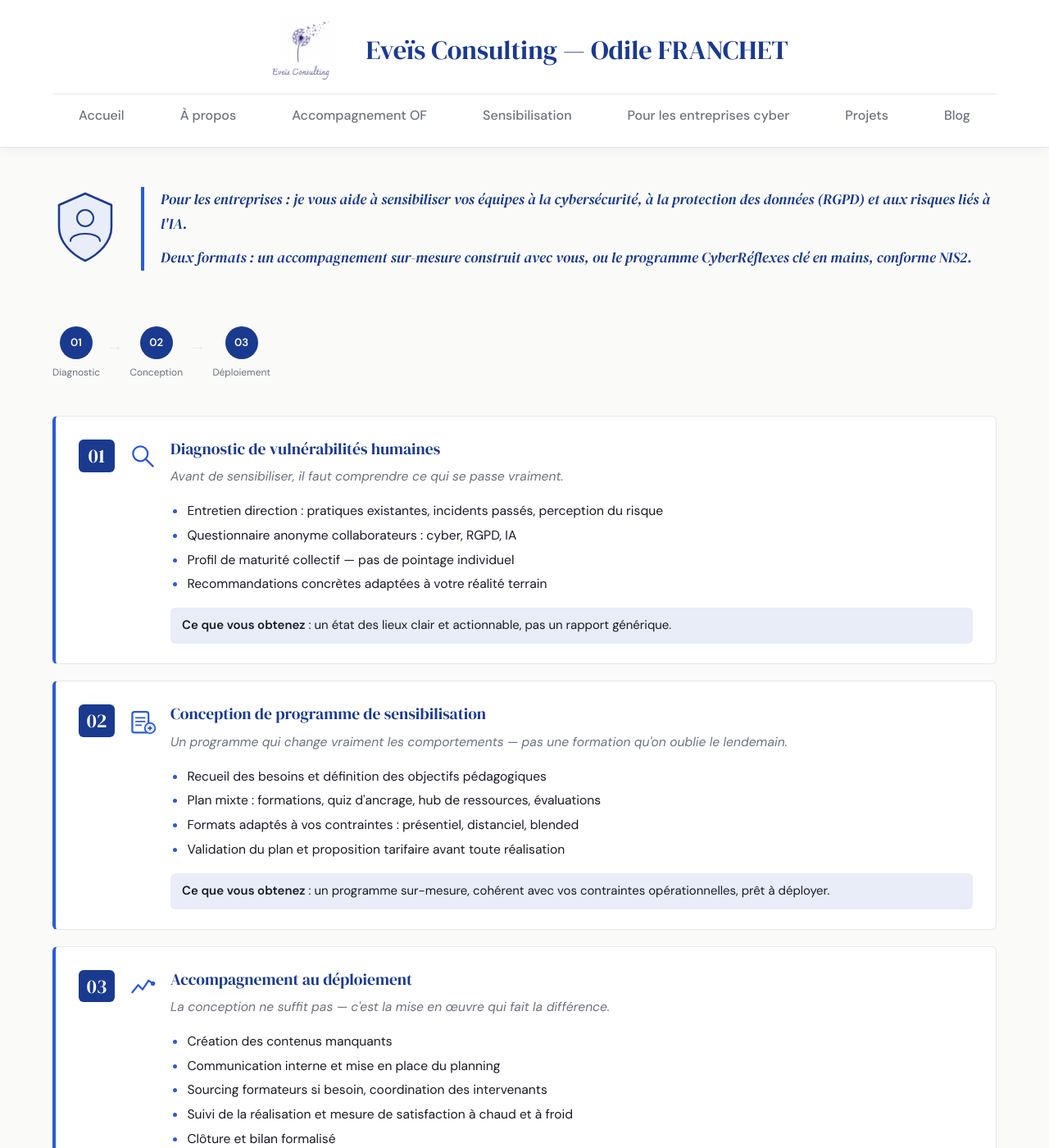
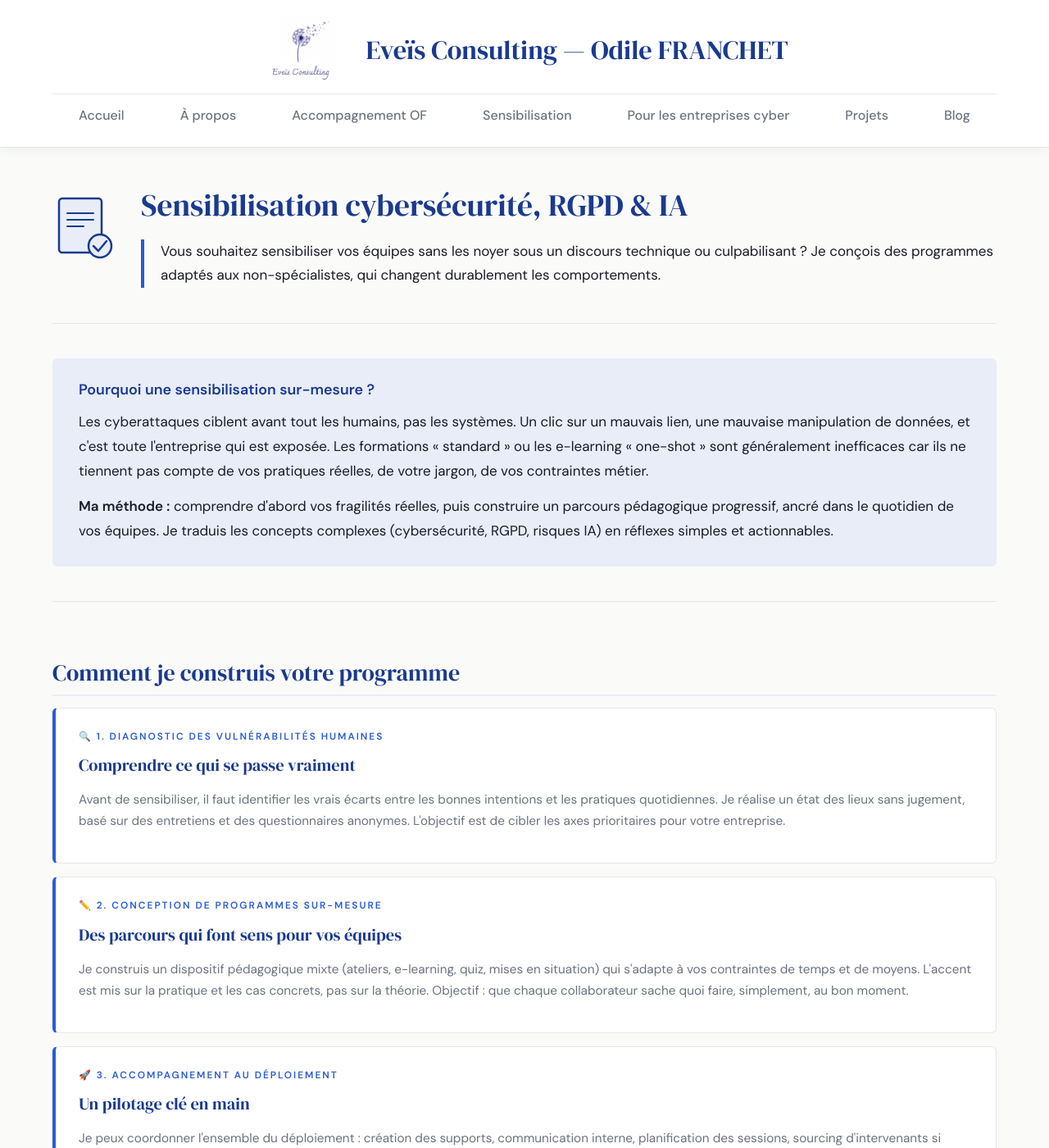
Before and after one commit to ofranchet73/eveis-consulting, a Jekyll site: the page built from entreprises.html, in a window 1280 px wide and 1400 px high. Shown: the whole window at 82% size. Built offline with Jekyll 4.4.1, drawn with Linux system fonts in a browser that asks for light colours; some of the changed text lies outside the part shown.

Commit message:
Update entreprises.html

```diff
--- a/entreprises.html
+++ b/entreprises.html
@@ -1,187 +1,142 @@
 ---
 layout: default
+title: "Sensibilisation cybersécurité — Entreprises & PME"
 ---
+
 <div class="page-wrap">
   <div class="page-body">
 
+    <!-- En-tête avec le picto SVG original -->
     <div class="prestation-hero">
       <svg class="prestation-picto" viewBox="0 0 80 90" xmlns="http://www.w3.org/2000/svg">
-        <path d="M40 4 L72 18 L72 45 C72 63 57 78 40 86 C23 78 8 63 8 45 L8 18 Z" fill="#e8edf8" stroke="#1a3a8f" stroke-width="2.5" stroke-linejoin="round"/>
-        <circle cx="40" cy="34" r="10" fill="none" stroke="#1a3a8f" stroke-width="2"/>
-        <path d="M22 62 C22 50 58 50 58 62" fill="none" stroke="#1a3a8f" stroke-width="2" stroke-linecap="round"/>
+        <rect x="8" y="10" width="52" height="66" rx="4" fill="#e8edf8" stroke="#1a3a8f" stroke-width="2.5"/>
+        <line x1="18" y1="28" x2="50" y2="28" stroke="#1a3a8f" stroke-width="2" stroke-linecap="round"/>
+        <line x1="18" y1="36" x2="50" y2="36" stroke="#1a3a8f" stroke-width="2" stroke-linecap="round"/>
+        <line x1="18" y1="44" x2="38" y2="44" stroke="#1a3a8f" stroke-width="2" stroke-linecap="round"/>
+        <circle cx="58" cy="68" r="14" fill="#e8edf8" stroke="#1a3a8f" stroke-width="2.5"/>
+        <polyline points="50,68 56,74 66,62" fill="none" stroke="#1a3a8f" stroke-width="2.5" stroke-linecap="round" stroke-linejoin="round"/>
       </svg>
       <div class="prestation-hero-text">
-        <div class="page-intro">
-          <p>Pour les entreprises : je vous aide à sensibiliser vos équipes à la cybersécurité, à la protection des données (RGPD) et aux risques liés à l'IA.</p>
-          <p>Deux formats : un accompagnement sur-mesure construit avec vous, ou le programme CyberRéflexes clé en mains, conforme NIS2.</p>
+        <h1>Sensibilisation cybersécurité, RGPD & IA</h1>
+        <p class="page-intro">Vous souhaitez sensibiliser vos équipes sans les noyer sous un discours technique ou culpabilisant ? Je conçois des programmes adaptés aux non-spécialistes, qui changent durablement les comportements.</p>
+      </div>
+    </div>
+
+    <hr>
+
+    <!-- Section 1 : Problème / contexte -->
+    <div class="encadre-pourquoi">
+      <h3>Pourquoi une sensibilisation sur-mesure ?</h3>
+      <p>Les cyberattaques ciblent avant tout les humains, pas les systèmes. Un clic sur un mauvais lien, une mauvaise manipulation de données, et c'est toute l'entreprise qui est exposée. Les formations « standard » ou les e-learning « one-shot » sont généralement inefficaces car ils ne tiennent pas compte de vos pratiques réelles, de votre jargon, de vos contraintes métier.</p>
+      <p><strong>Ma méthode :</strong> comprendre d'abord vos fragilités réelles, puis construire un parcours pédagogique progressif, ancré dans le quotidien de vos équipes. Je traduis les concepts complexes (cybersécurité, RGPD, risques IA) en réflexes simples et actionnables.</p>
+    </div>
+
+    <hr>
+
+    <!-- Section 2 : Mes services / Étapes -->
+    <h2>Comment je construis votre programme</h2>
+
+    <div class="projet-card">
+      <div class="projet-tag">🔍 1. Diagnostic des vulnérabilités humaines</div>
+      <div class="projet-titre">Comprendre ce qui se passe vraiment</div>
+      <div class="projet-desc">Avant de sensibiliser, il faut identifier les vrais écarts entre les bonnes intentions et les pratiques quotidiennes. Je réalise un état des lieux sans jugement, basé sur des entretiens et des questionnaires anonymes. L'objectif est de cibler les axes prioritaires pour votre entreprise.</div>
+    </div>
+
+    <div class="projet-card">
+      <div class="projet-tag">✏️ 2. Conception de programmes sur-mesure</div>
+      <div class="projet-titre">Des parcours qui font sens pour vos équipes</div>
+      <div class="projet-desc">Je construis un dispositif pédagogique mixte (ateliers, e-learning, quiz, mises en situation) qui s'adapte à vos contraintes de temps et de moyens. L'accent est mis sur la pratique et les cas concrets, pas sur la théorie. Objectif : que chaque collaborateur sache quoi faire, simplement, au bon moment.</div>
+    </div>
+
+    <div class="projet-card">
+      <div class="projet-tag">🚀 3. Accompagnement au déploiement</div>
+      <div class="projet-titre">Un pilotage clé en main</div>
+      <div class="projet-desc">Je peux coordonner l'ensemble du déploiement : création des supports, communication interne, planification des sessions, sourcing d'intervenants si besoin, et mesure de l'impact à chaud et à froid. Vous vous concentrez sur votre cœur de métier, je gère l'opérationnel pédagogique.</div>
+    </div>
+
+    <hr>
+
+    <!-- Section 3 : Deux solutions -->
+    <h2>Deux solutions, une même exigence pédagogique</h2>
+    <p>Que vous ayez besoin d'un dispositif entièrement personnalisé ou d'une solution plus standardisée, je m'adapte à vos besoins et à votre budget.</p>
+
+    <div class="prestation-bloc">
+      <div class="prestation-content">
+        <div class="prestation-num">A</div>
+        <div class="prestation-text">
+          <h2>Accompagnement sur-mesure</h2>
+          <p class="prestation-accroche">Idéal si vous avez des enjeux spécifiques (secteur réglementé, risques particuliers, forte sensibilité direction).</p>
+          <ul>
+            <li>Diagnostic approfondi (entretiens + questionnaires)</li>
+            <li>Programme construit avec vous, de A à Z</li>
+            <li>Formations, quiz, évaluations sur mesure</li>
+            <li>Suivi et mesure d'impact personnalisés</li>
+          </ul>
+          <div class="prestation-resultat"><strong>Tarif :</strong> sur devis. <a href="mailto:ofranchet@gmail.com">Demander un devis →</a></div>
         </div>
       </div>
     </div>
 
-    <div class="prestation-process">
-      <div class="process-step">
-        <div class="process-dot">01</div>
-        <div class="process-label">Diagnostic</div>
-      </div>
-      <div class="process-arrow">→</div>
-      <div class="process-step">
-        <div class="process-dot">02</div>
-        <div class="process-label">Conception</div>
-      </div>
-      <div class="process-arrow">→</div>
-      <div class="process-step">
-        <div class="process-dot">03</div>
-        <div class="process-label">Déploiement</div>
-      </div>
-     </div>
-
-    <div class="prestation-bloc">
+    <div class="prestation-bloc prestation-bloc--marque-blanche">
       <div class="prestation-content">
-        <div class="prestation-num">01</div>
-        <div class="prestation-icon">
-          <svg viewBox="0 0 40 40" xmlns="http://www.w3.org/2000/svg" width="36" height="36">
-            <circle cx="17" cy="17" r="10" fill="none" stroke="#2a5bd7" stroke-width="2.5"/>
-            <line x1="24" y1="24" x2="34" y2="34" stroke="#2a5bd7" stroke-width="2.5" stroke-linecap="round"/>
-          </svg>
-        </div>
+        <div class="prestation-num prestation-num--special">B</div>
         <div class="prestation-text">
-          <h2>Diagnostic de vulnérabilités humaines</h2>
-          <p class="prestation-accroche">Avant de sensibiliser, il faut comprendre ce qui se passe vraiment.</p>
+          <h2>Programme « CyberRéflexes »</h2>
+          <p class="prestation-accroche">Une solution annualisée clé en main, idéale pour les TPE/PME sans service dédié. Conforme aux exigences de la directive NIS2.</p>
           <ul>
-            <li>Entretien direction : pratiques existantes, incidents passés, perception du risque</li>
-            <li>Questionnaire anonyme collaborateurs : cyber, RGPD, IA</li>
-            <li>Profil de maturité collectif — pas de pointage individuel</li>
-            <li>Recommandations concrètes adaptées à votre réalité terrain</li>
+            <li>Audit initial + plan d'action prêt à l'emploi</li>
+            <li>Formations courtes régulières (e-learning ou présentiel)</li>
+            <li>Mises en situation, quiz mensuels, campagnes de phishing</li>
+            <li>Bilan NIS2 + preuves documentées pour les audits</li>
           </ul>
-          <div class="prestation-resultat"><strong>Ce que vous obtenez</strong> : un état des lieux clair et actionnable, pas un rapport générique.</div>
+          <div class="prestation-resultat"><strong>Programme annuel :</strong> sur devis. <a href="/eveis-consulting/cyberreflexes.html">Découvrir CyberRéflexes →</a></div>
         </div>
       </div>
     </div>
 
-    <div class="prestation-bloc">
-      <div class="prestation-content">
-        <div class="prestation-num">02</div>
-        <div class="prestation-icon">
-          <svg viewBox="0 0 40 40" xmlns="http://www.w3.org/2000/svg" width="36" height="36">
-            <rect x="6" y="8" width="22" height="28" rx="3" fill="none" stroke="#2a5bd7" stroke-width="2.5"/>
-            <line x1="11" y1="16" x2="23" y2="16" stroke="#2a5bd7" stroke-width="2" stroke-linecap="round"/>
-            <line x1="11" y1="21" x2="23" y2="21" stroke="#2a5bd7" stroke-width="2" stroke-linecap="round"/>
-            <line x1="11" y1="26" x2="18" y2="26" stroke="#2a5bd7" stroke-width="2" stroke-linecap="round"/>
-            <circle cx="30" cy="30" r="7" fill="#e8edf8" stroke="#2a5bd7" stroke-width="2"/>
-            <line x1="28" y1="30" x2="32" y2="30" stroke="#2a5bd7" stroke-width="2" stroke-linecap="round"/>
-            <line x1="30" y1="28" x2="30" y2="32" stroke="#2a5bd7" stroke-width="2" stroke-linecap="round"/>
-          </svg>
-        </div>
-        <div class="prestation-text">
-          <h2>Conception de programme de sensibilisation</h2>
-          <p class="prestation-accroche">Un programme qui change vraiment les comportements — pas une formation qu'on oublie le lendemain.</p>
-          <ul>
-            <li>Recueil des besoins et définition des objectifs pédagogiques</li>
-            <li>Plan mixte : formations, quiz d'ancrage, hub de ressources, évaluations</li>
-            <li>Formats adaptés à vos contraintes : présentiel, distanciel, blended</li>
-            <li>Validation du plan et proposition tarifaire avant toute réalisation</li>
-          </ul>
-          <div class="prestation-resultat"><strong>Ce que vous obtenez</strong> : un programme sur-mesure, cohérent avec vos contraintes opérationnelles, prêt à déployer.</div>
-        </div>
-      </div>
-    </div>
+    <hr>
 
-    <div class="prestation-bloc">
-      <div class="prestation-content">
-        <div class="prestation-num">03</div>
-        <div class="prestation-icon">
-          <svg viewBox="0 0 40 40" xmlns="http://www.w3.org/2000/svg" width="36" height="36">
-            <polyline points="6,28 14,18 20,24 28,12 34,16" fill="none" stroke="#2a5bd7" stroke-width="2.5" stroke-linecap="round" stroke-linejoin="round"/>
-            <circle cx="34" cy="16" r="3" fill="#2a5bd7"/>
-          </svg>
-        </div>
-        <div class="prestation-text">
-          <h2>Accompagnement au déploiement</h2>
-          <p class="prestation-accroche">La conception ne suffit pas — c'est la mise en œuvre qui fait la différence.</p>
-          <ul>
-            <li>Création des contenus manquants</li>
-            <li>Communication interne et mise en place du planning</li>
-            <li>Sourcing formateurs si besoin, coordination des intervenants</li>
-            <li>Suivi de la réalisation et mesure de satisfaction à chaud et à froid</li>
-            <li>Clôture et bilan formalisé</li>
-          </ul>
-          <div class="prestation-resultat"><strong>Ce que vous obtenez</strong> : un pilotage rigoureux de A à Z et des indicateurs concrets pour mesurer l'impact réel sur les comportements.</div>
-        </div>
-      </div>
-    </div>
-
- <!-- SECTION : Deux solutions pour accompagner votre entreprise -->
-    <div style="margin: 3em 0 1.5em;">
-      <h2 style="font-size: 1.8em; color: var(--blue); margin-bottom: 0.25em;">Deux solutions, une même qualité</h2>
-      <p style="color: var(--muted);">Choisissez le niveau d'accompagnement qui correspond à vos besoins.</p>
-    </div>
-
-    <div style="display: flex; flex-wrap: wrap; gap: 24px; margin-bottom: 2.5em;">
-      <!-- Carte Sur-mesure -->
-      <div style="flex: 1; min-width: 260px; background: var(--white); border: 1px solid var(--border); border-radius: var(--radius); padding: 24px; border-top: 4px solid var(--accent);">
-        <h3 style="font-size: 1.4em; color: var(--blue); margin-top: 0; margin-bottom: 0.5em;">🎯 Accompagnement sur-mesure</h3>
-        <p style="margin-bottom: 1em;">Idéal si vous avez des contraintes spécifiques (secteur réglementé, enjeux particuliers, volume important).</p>
-        <ul style="margin-bottom: 1.5em; padding-left: 1.2em;">
-          <li>Diagnostic complet (entretiens + questionnaires)</li>
-          <li>Programme construit avec vous, de A à Z</li>
-          <li>Formations, quiz, évaluations sur mesure</li>
-          <li>Suivi et mesure d'impact personnalisés</li>
-        </ul>
-        <p style="font-style: italic; color: var(--muted); font-size: 0.9em;">Tarif sur devis</p>
-        <a href="mailto:ofranchet@gmail.com" class="btn-email" style="display: inline-block; margin-top: 12px; background: var(--blue); color: white; padding: 8px 16px; border-radius: 2rem; text-decoration: none; font-weight: 600;">Demander un devis →</a>
-      </div>
-
-      <!-- Carte CyberRéflexes -->
-      <div style="flex: 1; min-width: 260px; background: var(--blue-light); border: 1px solid var(--blue); border-radius: var(--radius); padding: 24px; border-top: 4px solid var(--blue);">
-        <h3 style="font-size: 1.4em; color: var(--blue); margin-top: 0; margin-bottom: 0.5em;">🛡️ Programme CyberRéflexes</h3>
-        <p style="margin-bottom: 1em;">Solution annualisée clé en mains, conforme NIS2. Idéal pour les TPE/PME sans service dédié.</p>
-        <ul style="margin-bottom: 1.5em; padding-left: 1.2em;">
-          <li>Audit initial + plan d'action prêt à l'emploi</li>
-          <li>Formations courtes régulières (e-learning ou présentiel)</li>
-          <li>Mises en situation, quiz mensuels, campagnes de phishing</li>
-          <li>Bilan NIS2 + preuves documentées pour les audits</li>
-        </ul>
-        <p style="font-style: italic; color: var(--muted); font-size: 0.9em;">Programme annuel – sur devis</p>
-        <a href="/eveis-consulting/cyberreflexes.html" style="display: inline-block; margin-top: 12px; background: var(--blue); color: white; padding: 8px 16px; border-radius: 2rem; text-decoration: none; font-weight: 600;">Découvrir CyberRéflexes →</a>
-      </div>
-    </div>
-
-   <div class="prestation-cta">
+    <!-- Section 4 : CTA -->
+    <div class="prestation-cta">
       <p><em>Vous hésitez entre les deux solutions ? Ou vous avez un besoin spécifique ?</em></p>
-      <p><em>Parlons de votre projet.</em></p>
-      <a href="mailto:ofranchet@gmail.com">ofranchet@gmail.com</a>
+      <a href="mailto:ofranchet@gmail.com">Parlons de votre projet →</a>
     </div>
 
   </div>
 </div>
 
+<!-- Styles additionnels si besoin -->
 <style>
-.prestation-process { display: flex; align-items: center; gap: 8px; margin: 2em 0 2.5em; flex-wrap: wrap; }
-.process-step { display: flex; flex-direction: column; align-items: center; gap: 6px; }
-.process-dot { width: 40px; height: 40px; border-radius: 50%; background: var(--blue); color: var(--white); display: flex; align-items: center; justify-content: center; font-family: 'DM Sans', sans-serif; font-size: 0.78em; font-weight: 700; }
-.process-dot--special { background: var(--blue-light); color: var(--blue); border: 2px solid var(--accent); }
-.process-label { font-family: 'DM Sans', sans-serif; font-size: 0.7em; color: var(--muted); text-align: center; white-space: nowrap; }
-.process-arrow { font-size: 1.2em; color: var(--border); margin-bottom: 18px; }
-.prestation-bloc { background: var(--white); border: 1px solid var(--border); border-radius: var(--radius); border-left: 4px solid var(--accent); padding: 28px 28px 24px; margin-bottom: 20px; transition: box-shadow 0.2s, transform 0.15s; }
-.prestation-bloc:hover { box-shadow: 0 4px 16px rgba(26, 58, 143, 0.1); transform: translateY(-2px); }
-.prestation-bloc--marque-blanche { border-left-color: var(--blue); background: var(--blue-light); }
-.prestation-content { display: flex; align-items: flex-start; gap: 16px; }
-.prestation-num { font-family: 'DM Serif Display', serif; font-size: 1.4em; color: var(--white); line-height: 1; flex-shrink: 0; width: 44px; text-align: center; background: var(--blue); border-radius: var(--radius); padding: 8px 0; }
-.prestation-num--special { background: var(--accent); }
-.prestation-icon { flex-shrink: 0; margin-top: 2px; }
-.prestation-text { flex: 1; }
-.prestation-text h2 { font-size: 1.15em; color: var(--blue); margin-top: 0; margin-bottom: 0.4em; border-bottom: none; padding-bottom: 0; }
-.prestation-accroche { font-style: italic; color: var(--muted); font-size: 0.92em; margin-bottom: 1em; }
-.prestation-text ul { margin-bottom: 1em; padding-left: 1.2em; }
-.prestation-text ul li { font-size: 0.92em; color: var(--text); margin-bottom: 0.3em; line-height: 1.6; }
-.prestation-resultat { background: var(--blue-light); border-radius: var(--radius); padding: 10px 14px; font-size: 0.88em; color: var(--text); line-height: 1.6; }
-.prestation-resultat--white { background: var(--white); }
-.prestation-cta { margin-top: 2.5em; padding-top: 1.5em; border-top: 1px solid var(--border); }
-.prestation-cta p { color: var(--muted); margin-bottom: 0.5em; }
-@media (max-width: 680px) {
-  .prestation-content { flex-direction: column; gap: 12px; }
-  .prestation-num { width: 36px; font-size: 1.2em; }
-  .process-dot { width: 32px; height: 32px; font-size: 0.7em; }
-  .process-label { font-size: 0.6em; }
+/* S'assurer que les cartes "Accompagnement sur-mesure" et "CyberRéflexes" s'affichent bien */
+.prestation-bloc--marque-blanche {
+    border-left-color: var(--blue);
+    background: var(--blue-light);
+}
+.prestation-num--special {
+    background: var(--accent);
+}
+.prestation-cta {
+    margin-top: 2.5em;
+    padding-top: 1.5em;
+    border-top: 1px solid var(--border);
+    text-align: center;
+}
+.prestation-cta p {
+    color: var(--muted);
+    margin-bottom: 0.5em;
+}
+.prestation-cta a {
+    display: inline-block;
+    background: var(--blue);
+    color: var(--white) !important;
+    padding: 10px 22px;
+    border-radius: var(--radius);
+    font-weight: 500;
+    font-size: 0.9em;
+    text-decoration: none !important;
+    transition: background 0.2s;
+}
+.prestation-cta a:hover {
+    background: var(--accent);
 }
 </style>
```
